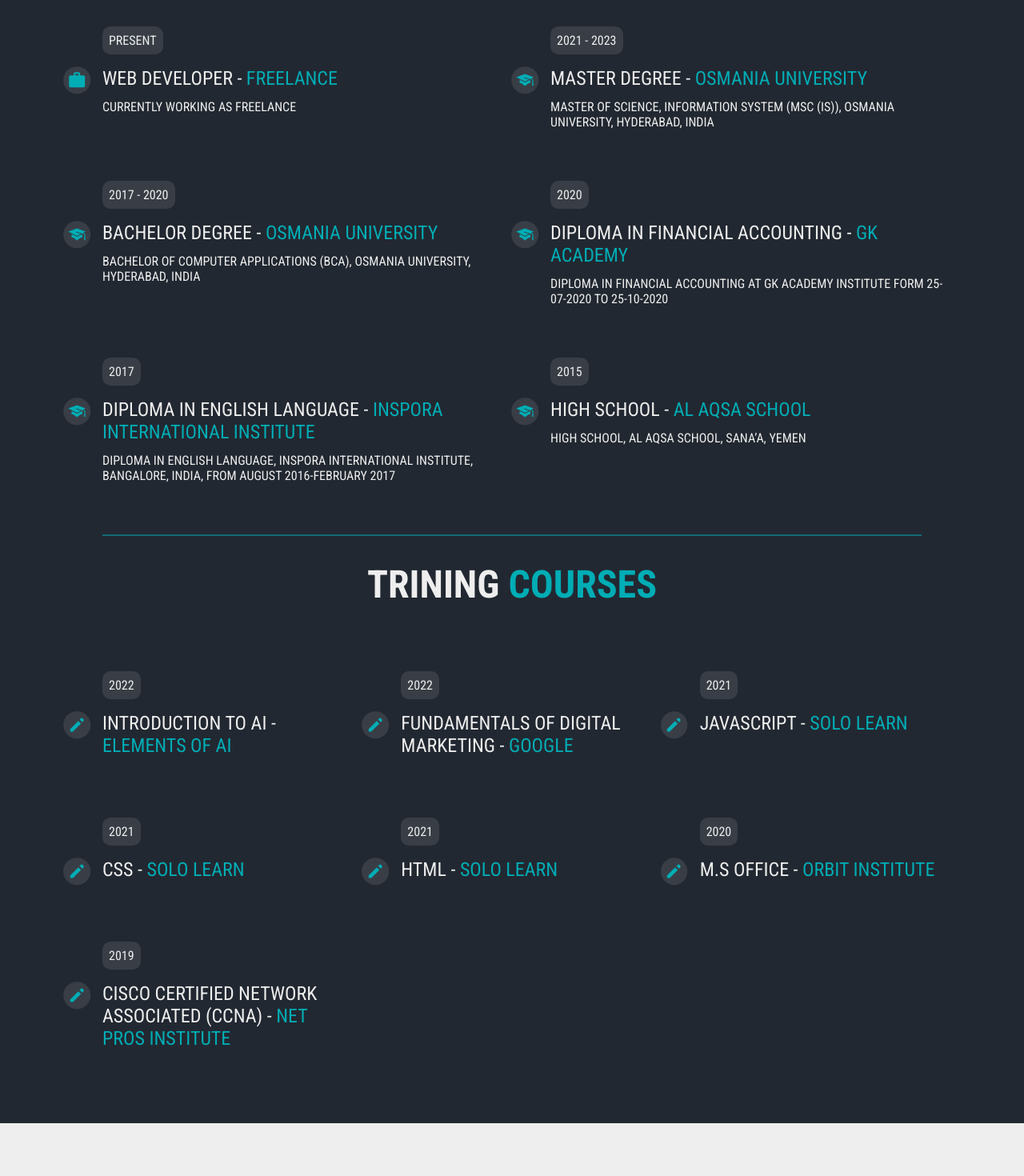
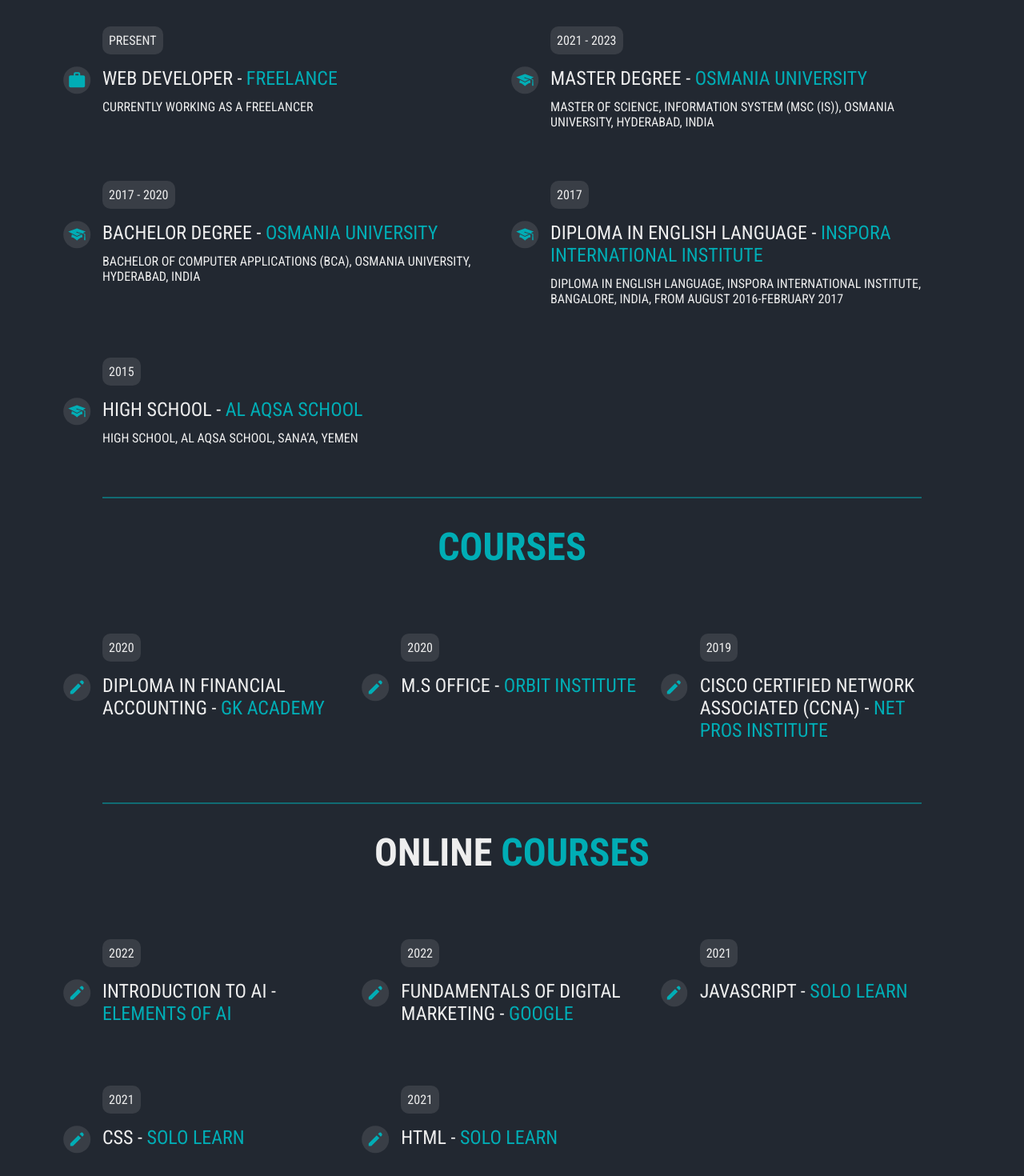
Before and after one commit to emad98r/portfolio-5, a React (Create React App) app: page /AboutMe in a window 1280 px wide. Shown: the part 660-2130 px from the top of the page at 80% size. Before the commit the page ends 2064 px from the top, so only its background shows below. Built offline with nearby package versions, Linux system fonts and the light colour scheme.

Commit message:
updated the webpage

```diff
--- a/src/Data/EducationData.jsx
+++ b/src/Data/EducationData.jsx
@@ -3,13 +3,13 @@
 import { MdWork } from "react-icons/md";
 
 const EductionData = [
-  { id: 1, icon: <MdWork />, date: 'PRESENT', title: 'WEB DEVELOPER  - ', collage: 'FREELANCE', p: 'CURRENTLY WORKING AS FREELANCE' },
+  { id: 1, icon: <MdWork />, date: 'PRESENT', title: 'WEB DEVELOPER  - ', collage: 'FREELANCE', p: 'CURRENTLY WORKING AS A FREELANCER' },
 
   { id: 2, icon: <GiGraduateCap />, date: '2021 - 2023', title: 'MASTER DEGREE - ', collage: 'OSMANIA UNIVERSITY', p: 'MASTER OF SCIENCE, INFORMATION SYSTEM (MSC (IS)), OSMANIA UNIVERSITY, HYDERABAD, INDIA' },
 
   { id: 3, icon: <GiGraduateCap />, date: '2017 - 2020', title: 'BACHELOR DEGREE - ', collage: 'OSMANIA UNIVERSITY', p: 'BACHELOR OF COMPUTER APPLICATIONS (BCA), OSMANIA UNIVERSITY, HYDERABAD, INDIA' },
 
-  { id: 4, icon: <GiGraduateCap />, date: '2020', title: 'DIPLOMA IN FINANCIAL ACCOUNTING - ', collage: 'GK ACADEMY', p: 'DIPLOMA IN FINANCIAL ACCOUNTING AT GK ACADEMY INSTITUTE FORM 25-07-2020 TO 25-10-2020' },
+
 
   { id: 5, icon: <GiGraduateCap />, date: '2017', title: 'DIPLOMA IN ENGLISH LANGUAGE - ', collage: 'INSPORA INTERNATIONAL INSTITUTE', p: 'DIPLOMA IN ENGLISH LANGUAGE, INSPORA INTERNATIONAL INSTITUTE, BANGALORE, INDIA, FROM AUGUST 2016-FEBRUARY 2017' },
 
--- /dev/null
+++ b/src/Data/OnlineCoursesData.jsx
@@ -0,0 +1,13 @@
+import { HiPencil } from "react-icons/hi";
+
+
+const OnlineCoursesData = [
+  { id: 1, icon: <HiPencil />, date: '2022', title: 'INTRODUCTION TO AI - ', collage: 'ELEMENTS OF AI' },
+  { id: 2, icon: <HiPencil />, date: '2022', title: 'FUNDAMENTALS OF DIGITAL MARKETING - ', collage: 'GOOGLE' },
+  { id: 3, icon: <HiPencil />, date: '2021', title: 'JAVASCRIPT - ', collage: 'SOLO LEARN' },
+  { id: 4, icon: <HiPencil />, date: '2021', title: 'CSS - ', collage: 'SOLO LEARN' },
+  { id: 5, icon: <HiPencil />, date: '2021', title: 'HTML - ', collage: 'SOLO LEARN' }
+];
+
+
+export default OnlineCoursesData
--- a/src/Data/TriningCaData.jsx
+++ b/src/Data/TriningCaData.jsx
@@ -2,13 +2,15 @@
 
 
 const TriningCaData = [
-  { id: 1, icon: <HiPencil />, date: '2022', title: 'INTRODUCTION TO AI - ', collage: 'ELEMENTS OF AI' },
-  { id: 2, icon: <HiPencil />, date: '2022', title: 'FUNDAMENTALS OF DIGITAL MARKETING - ', collage: 'GOOGLE' },
-  { id: 3, icon: <HiPencil />, date: '2021', title: 'JAVASCRIPT - ', collage: 'SOLO LEARN' },
-  { id: 4, icon: <HiPencil />, date: '2021', title: 'CSS - ', collage: 'SOLO LEARN' },
-  { id: 5, icon: <HiPencil />, date: '2021', title: 'HTML - ', collage: 'SOLO LEARN' },
-  { id: 6, icon: <HiPencil />, date: '2020', title: 'M.S OFFICE  - ', collage: 'ORBIT INSTITUTE' },
-  { id: 7, icon: <HiPencil />, date: '2019', title: 'CISCO CERTIFIED NETWORK ASSOCIATED (CCNA)  - ', collage: 'NET PROS INSTITUTE' },
+  // { id: 1, icon: <HiPencil />, date: '2022', title: 'INTRODUCTION TO AI - ', collage: 'ELEMENTS OF AI' },
+  // { id: 2, icon: <HiPencil />, date: '2022', title: 'FUNDAMENTALS OF DIGITAL MARKETING - ', collage: 'GOOGLE' },
+  // { id: 3, icon: <HiPencil />, date: '2021', title: 'JAVASCRIPT - ', collage: 'SOLO LEARN' },
+  // { id: 4, icon: <HiPencil />, date: '2021', title: 'CSS - ', collage: 'SOLO LEARN' },
+  // { id: 5, icon: <HiPencil />, date: '2021', title: 'HTML - ', collage: 'SOLO LEARN' },
+
+  { id: 3, icon: <HiPencil />, date: '2020', title: 'DIPLOMA IN FINANCIAL ACCOUNTING - ', collage: 'GK ACADEMY', p: 'DIPLOMA IN FINANCIAL ACCOUNTING AT GK ACADEMY INSTITUTE FORM 25-07-2020 TO 25-10-2020' },
+  { id: 2, icon: <HiPencil />, date: '2020', title: 'M.S OFFICE  - ', collage: 'ORBIT INSTITUTE' },
+  { id: 1, icon: <HiPencil />, date: '2019', title: 'CISCO CERTIFIED NETWORK ASSOCIATED (CCNA)  - ', collage: 'NET PROS INSTITUTE' },
 
 ];
 
--- a/src/Sections/EducationAndTrining/EducationAndTrining.jsx
+++ b/src/Sections/EducationAndTrining/EducationAndTrining.jsx
@@ -2,6 +2,7 @@
 import SectionTitle from '../../Components/SectionTitles/SectionTitle'
 import EductionData from '../../Data/EducationData'
 import TriningCaData from '../../Data/TriningCaData'
+import OnlineCoursesData from '../../Data/OnlineCoursesData'
 
 const EducationAndTrining = () => {
   return (
@@ -25,7 +26,7 @@
       <hr />
       <div className="container">
         <div className="trn">
-          <SectionTitle title1='TRINING ' title2='COURSES' />
+          <SectionTitle title2='COURSES' />
           <div className="trn-info">
             {TriningCaData.map(item => (
               <div className='info' key={item.id}>
@@ -35,8 +36,21 @@
               </div>
             ))}
           </div>
+        </div>
+      </div>
+      <hr />
+      <div className="container">
+        <div className="trn">
+          <SectionTitle title1='ONLINE' title2='COURSES' />
+          <div className="trn-info">
+            {OnlineCoursesData.map(item => (
+              <div className='info' key={item.id}>
+                <b>{item.date}</b>
+                <h2> <i>{item.icon}</i> {item.title} <span>{item.collage}</span> </h2>
 
-
+              </div>
+            ))}
+          </div>
         </div>
       </div>
     </div>
--- a/src/Sections/Hero/Hero.jsx
+++ b/src/Sections/Hero/Hero.jsx
@@ -15,7 +15,7 @@
         </div>
         <div className="info">
           <h1>EMAD RASHAD, WEB DEVELOPER</h1>
-          <p>I'm Emad Rashad Mohammed, from Yemen, a web developer, I am a creative, artistic, and ambitious web Design and developer with a talent for thinking outside the box and coming up with innovative ideas and designs.</p>
+          <p>I'm Emad Rashad Mohammed, from Yemen, a web developer. I am a creative, artistic, and ambitious web designer and developer with a talent for thinking outside the box and coming up with innovative ideas and designs.</p>
           <i># frontend developer # freelancer # web developer</i>
         </div>
       </div>
--- a/src/Sections/Skills/Skills.jsx
+++ b/src/Sections/Skills/Skills.jsx
@@ -72,16 +72,6 @@
           {/* ----------------------------------------- */}
           <div className="skill">
             <div className="skill-logo">
-              <img src={Jquery} alt="" />
-            </div>
-            <div className="name-level">
-              <h4>Jquery</h4>
-              <div className="level" style={{ width: '40%' }}> 40%</div>
-            </div>
-          </div>
-          {/* ----------------------------------------- */}
-          <div className="skill">
-            <div className="skill-logo">
               <img src={github} alt="" />
             </div>
             <div className="name-level">
```
Also changed, not shown: 1 other file (tests, documents, lock files or other folders).
